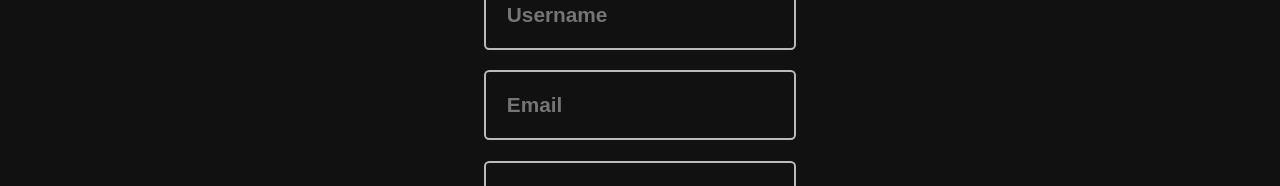
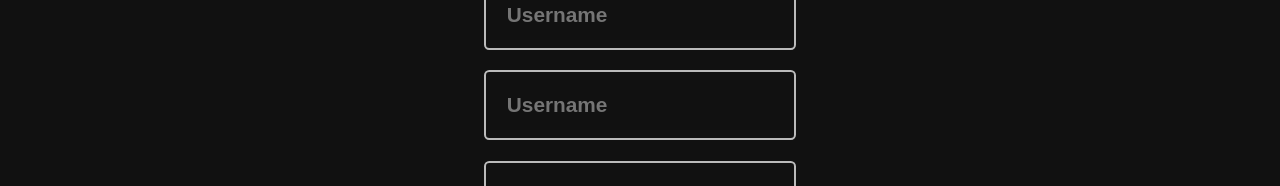
Before and after one commit to esteemayo/next_13, a Next.js app: page /dashboard/register in a window 1280 px wide. Shown: the part 324-510 px from the top of the page. Built offline with nearby package versions, Linux system fonts and the light colour scheme.

Commit message:
fix: modify

```diff
--- a/src/app/dashboard/(auth)/register/page.jsx
+++ b/src/app/dashboard/(auth)/register/page.jsx
@@ -61,8 +61,8 @@ const Register = () => {
           className={styles.input}
         />
         <input
-          type='email'
-          placeholder='Email'
+          type='text'
+          placeholder='Username'
           required
           className={styles.input}
         />
```
